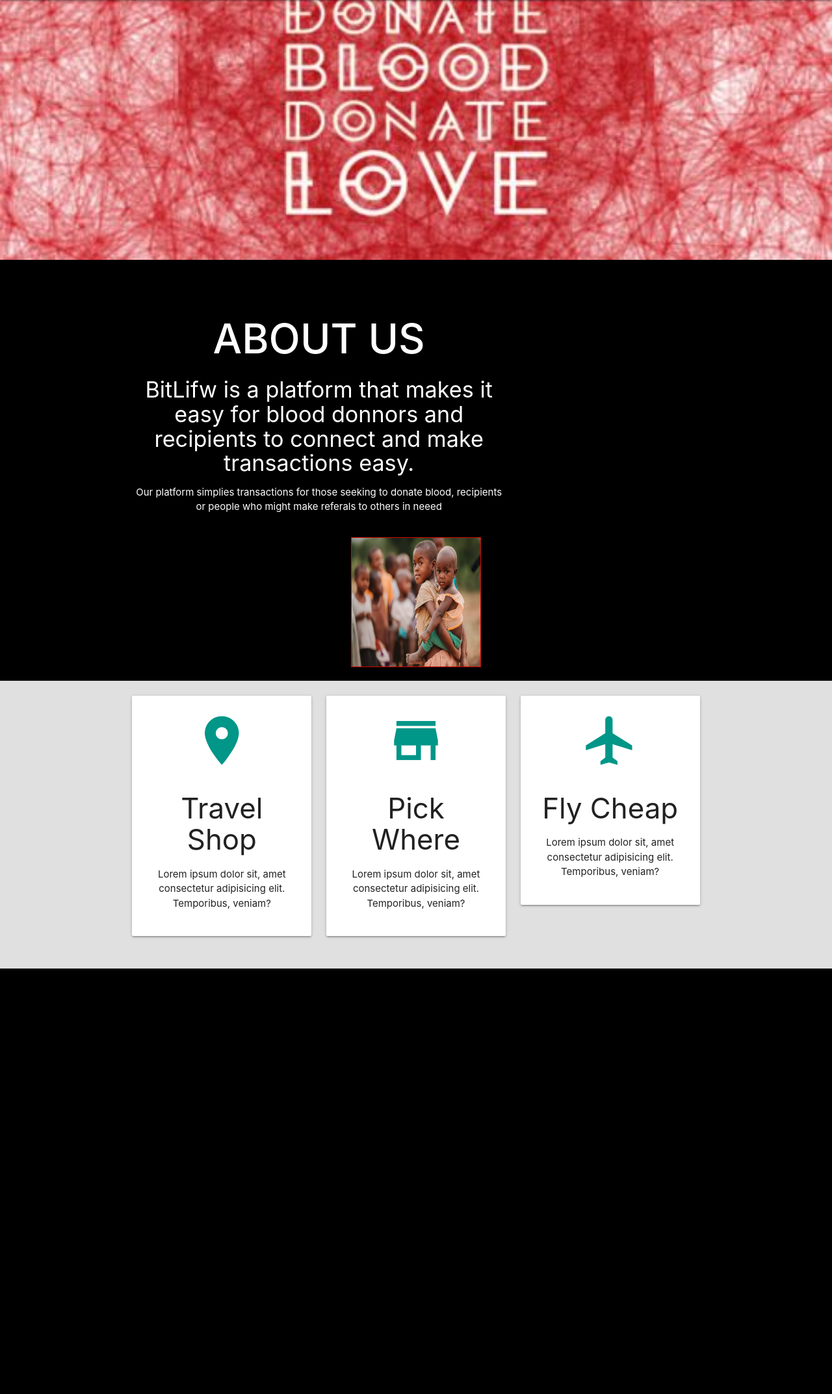
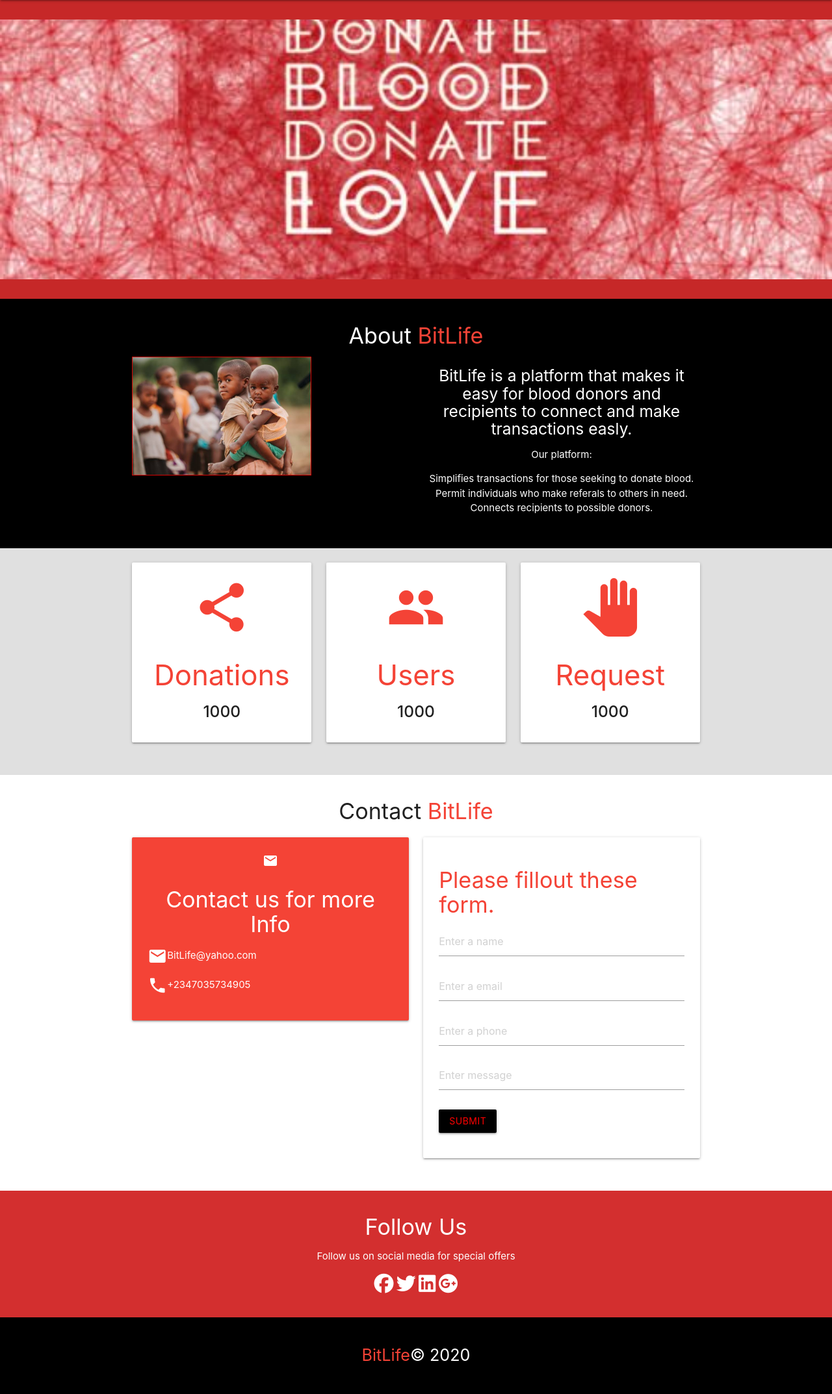
Before and after one commit to Abbracx/Bloodbank, a Django app: page / in a window 1280 px wide. Shown: the part 64-2210 px from the top of the page at 65% size. Before the commit the page ends 1555 px from the top, so only its background shows below. Run offline with Django 3.2, Linux system fonts and the light colour scheme; some libraries are stand-ins or nearby versions.

Commit message:
finished the home page

```diff
--- a/templates/homepage.html
+++ b/templates/homepage.html
@@ -54,12 +54,21 @@
         color:#d40404;
         font-family: 'Poppins';
       }
+
+  .info{
+
+    height: 100%;
+    width: 100%;
+}
 </style>
 
 {% endblock %}
 
 {% block body %}
-
+      <section class="section red darken-3 ">
+        <div class="container">
+        </div>
+      </section>
       <!--Section-->
     <section class="slider">
         <ul class="slides">
@@ -76,7 +85,7 @@
     </section>
 
 
-     <section class="section  black darken-1">
+     <section class="section red darken-3">
         <div class="container">
         </div>
     </section>
@@ -84,15 +93,25 @@
     <section id="about" class="section section-about black darken-1 white-text center scrollspy">
         <div class="container">
           <div class="row">
-            <div class="col s12 m6 l8">
-              <h1 class=""><strong>ABOUT US</strong></h1>
-                <h4>BitLifw is a platform that makes it easy for blood donnors and recipients to connect and make transactions easy.</h4>
-                <p>Our platform simplies transactions for those seeking to donate blood, recipients or people who might make referals to others in neeed</p>
+            <h4 class="center">About <span class="red-text">BitLife</span></h4>
+            <div class="col s12 m4 l4">
+              <img class="info" src="{% static 'bloodapp/img/children.jpeg' %}" style="border: solid 1px #d40404;">
+
+            </div>
+
+            <div class="col s12 m2 l2">
+            </div>
+            <div class="col s12 m6 l6">
+                <h5>BitLife is a platform that makes it easy for blood donors and recipients to connect and make transactions easly.</h5>
+                <p>Our platform:</p>
+                <ul >
+                  <li>Simplifies transactions for those seeking to donate blood.</li>
+                  <li>Permit individuals who make referals to others in need.</li>
+                  <li>Connects recipients to possible donors.</li>
+                </ul>
               </div>
             </div>
-            <div class="col s12 m6 l4">
-              <img class="  info" src="{% static 'bloodapp/img/children.jpeg' %}" style="border: solid 1px #d40404; width: 200px; height: 200px;">
-            </div>
+
           </div>
         </div>
     </section>
@@ -102,27 +121,94 @@
             <div class="row">
                 <div class="col s12 m4">
                     <div class="card-panel ">
-                        <i class="material-icons large teal-text">room</i>
-                        <h3>Travel Shop</h3>
-                        <p>Lorem ipsum dolor sit, amet consectetur adipisicing elit. Temporibus, veniam?</p>
+                        <i class="material-icons large red-text">share</i>
+                        <h3 class="red-text">Donations</h3>
+                        <h5><strong>1000</strong></h5>
                     </div>
                 </div>
                 <div class="col s12 m4">
                     <div class="card-panel ">
-                        <i class="material-icons large teal-text">store</i>
-                        <h3>Pick Where</h3>
-                        <p>Lorem ipsum dolor sit, amet consectetur adipisicing elit. Temporibus, veniam?</p>
+                        <i class="material-icons large red-text">people</i>
+                        <h3 class="red-text">Users</h3>
+                        <h5><strong>1000</strong></h5>
                     </div>
                 </div>
                 <div class="col s12 m4">
                     <div class="card-panel ">
-                        <i class="material-icons large teal-text">airplanemode_active</i>
-                        <h3>Fly Cheap</h3>
-                        <p>Lorem ipsum dolor sit, amet consectetur adipisicing elit. Temporibus, veniam?</p>
+                        <i class="material-icons large red-text">pan_tool</i>
+                        <h3 class="red-text">Request</h3>
+                        <h5><strong>1000</strong></h5>
                     </div>
                 </div>
             </div>
         </div>
     </section>
 
+    <section id="contact" class="section coral lighten-2 section-contact scrollspy">
+      <div class="container">
+        <h4 class="center"> Contact <span class="red-text">BitLife</span></h4>
+            <div class="row">
+
+              <div class="col s12 m6">
+                <div class="card-panel red white-text center">
+                    <i class="material-icons">email</i>
+                    <h4>Contact us for more Info</h4>
+                    <p class="valign-wrapper center-align"><i class="material-icons small">email</i> BitLife@yahoo.com</p>
+                    <p class="valign-wrapper center-align"><i class="material-icons small ">phone</i> +2347035734905</p>
+                </div>
+
+            </div>
+            <div class="col s12 m6">
+                <div class="card-panel">
+                    <h4 class="red-text">Please fillout these form.</h4>
+                    <div class="input-field">
+                        <input type="text" placeholder="Enter a name">
+                    </div>
+                    <div class="input-field">
+                        <input type="text" placeholder="Enter a email">
+                    </div>
+                    <div class="input-field">
+                        <input type="text" placeholder="Enter a phone">
+                    </div>
+                    <div class="input-field">
+                        <textarea class="materialize-textarea" placeholder="Enter message"></textarea>
+                    </div>
+                    <div class="input-field">
+                        <input type="submit" value="Submit" class="btn float-right" style="background:#000; color:red">
+                    </div>
+                </div>
+            </div>
+
+
+
+          </div>
+      </div>
+  </section>
+  <section class="section section-follow red darken-2 white-text center">
+    <div class="container">
+        <div class="row">
+            <div class="col s12">
+                <h4>Follow Us</h4>
+                <p>Follow us on social media for special offers</p>
+                <a href="" class="white-text">
+                    <i class="fab fa-facebook fa-2x"></i>
+                </a>
+                <a href="" class="white-text">
+                    <i class="fab fa-twitter fa-2x"></i>
+                </a>
+                <a href="" class="white-text">
+                    <i class="fab fa-linkedin fa-2x"></i>
+                </a>
+                <a href="" class="white-text">
+                    <i class="fab fa-google-plus fa-2x"></i>
+                </a>
+            </div>
+        </div>
+    </div>
+</section>
+  <footer class="section black lighten-5 white-text center">
+
+    <p class="flow-text"> <span class="red-text">BitLife</span>&copy; 2020</p>
+</footer>
+
 {% endblock %}
```
